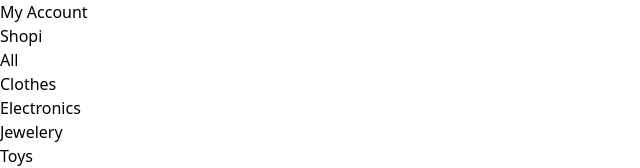
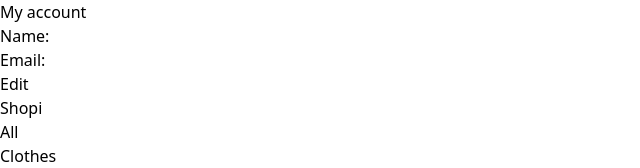
Before and after one commit to josemsantosv/ecommerce, a React (Vite) app: page /my-account in a window 1280 px wide. Shown: the top 168 px of the page, without its empty margins (0-640 px from the left). Built offline with nearby package versions, Linux system fonts and the light colour scheme; no server answers.

Commit message:
se añadio bg al navbar

```diff
--- a/src/Components/Card/index.jsx
+++ b/src/Components/Card/index.jsx
@@ -60,7 +60,7 @@
         <img className="w-full h-full object-cover rounded-lg" src={data.data.image} alt={data.data.title}/>
         {renderIcon(data.data.id)}
       </figure>
-      <p className="flex justify-between">
+      <p className="flex justify-between items-center">
         <span className="text-sm font-light">{data.data.title}</span>
         <span className="text-lg font-medium">${data.data.price}</span>
       </p>
--- a/src/Components/Navbar/index.jsx
+++ b/src/Components/Navbar/index.jsx
@@ -26,11 +26,11 @@
     context.setSignOut(true)
   }
   const renderView = () => {
-    if (isUserSignOut && !isUserSignOut) {
+    if (hasUserAnAccount && !isUserSignOut) {
       return (
         <>
         <li className='text-black/60'>
-          teff@platzi.com
+        {parsedAccount?.email}
         </li>
         <li>
           <NavLink
@@ -72,7 +72,7 @@
     }
   }
   return (
-    <nav className='flex justify-between items-center fixed z-10 top-0 w-full py-5 px-8 text-sm font-light'>
+    <nav className='flex justify-between items-center fixed z-10 top-0 w-full py-5 px-8 text-sm font-light bg-white'>
       <ul className='flex items-center gap-3'>
         <li className='font-semibold text-lg'>
         <NavLink to={`${isUserSignOut ? '/sign-in' : '/'}`}>
--- a/src/MyAccount/index.jsx
+++ b/src/MyAccount/index.jsx
@@ -1,9 +1,102 @@
 import Layout from "../Components/Layout"
 
+import { useContext, useState, useRef } from 'react'
+import { ShoppingCartContext } from '../Context'
+
+
 function MyAccount() {
+  const context = useContext(ShoppingCartContext)
+  const [view, setView] = useState('user-info')
+  const account = localStorage.getItem('account')
+  const parsedAccount = JSON.parse(account)
+  const form = useRef(null)
+
+  const editAccount = () => {
+    const formData = new FormData(form.current)
+		const data = {
+			name: formData.get('name'),
+			email: formData.get('email'),
+			password: formData.get('password')
+		}
+
+    // Update account
+    const stringifiedAccount = JSON.stringify(data)
+    localStorage.setItem('account', stringifiedAccount)
+    context.setAccount(data)
+  }
+
+  const renderUserInfo = () => {
+    return (
+      <div className='flex flex-col w-80'>
+        <p>
+          <span className='font-light text-sm'>Name: </span>
+          <span>{parsedAccount?.name}</span>
+        </p>
+        <p>
+          <span className='font-light text-sm'>Email: </span>
+          <span>{parsedAccount?.email}</span>
+        </p>
+        <button
+          className='border border-black rounded-lg mt-6 py-3'
+          onClick={() => setView('edit-user-info')}>
+          Edit
+        </button>
+      </div>
+    )
+  }
+
+  const renderEditUserInfo = () => {
+    return (
+      <form ref={form} className='flex flex-col gap-4 w-80'>
+        <div className='flex flex-col gap-1'>
+          <label htmlFor="name" className='font-light text-sm'>Your name:</label>
+          <input
+            type="text"
+            id="name"
+            name="name"
+            defaultValue={parsedAccount.name}
+            placeholder="Peter"
+            className='rounded-lg border border-black placeholder:font-light placeholder:text-sm placeholder:text-black/60 focus:outline-none py-2 px-4'
+          />
+        </div>
+        <div className='flex flex-col gap-1'>
+          <label htmlFor="email" className='font-light text-sm'>Your email:</label>
+          <input
+            type="text"
+            id="email"
+            name="email"
+            defaultValue={parsedAccount.email}
+            placeholder="hi@helloworld.com"
+            className='rounded-lg border border-black placeholder:font-light placeholder:text-sm placeholder:text-black/60 focus:outline-none py-2 px-4'
+          />
+        </div>
+        <div className='flex flex-col gap-1'>
+          <label htmlFor="password" className='font-light text-sm'>Your password:</label>
+          <input
+            type="text"
+            id="password"
+            name="password"
+            defaultValue={parsedAccount.password}
+            placeholder="******"
+            className='rounded-lg border border-black placeholder:font-light placeholder:text-sm placeholder:text-black/60 focus:outline-none py-2 px-4'
+          />
+        </div>
+        <button
+          className='bg-black text-white w-full rounded-lg py-3'
+          onClick={() => {setView('user-info'), editAccount()}}>
+          Edit
+        </button>
+      </form>
+    )
+  }
+
+  const renderView = () => view === 'edit-user-info' ? renderEditUserInfo() : renderUserInfo()
+
   return (
-    <Layout>My Account</Layout>
+    <Layout>
+      <h1 className="font-medium text-xl text-center mb-6 w-80">My account</h1>
+      {renderView()}
+    </Layout>
   )
 }
-
 export default MyAccount
```
